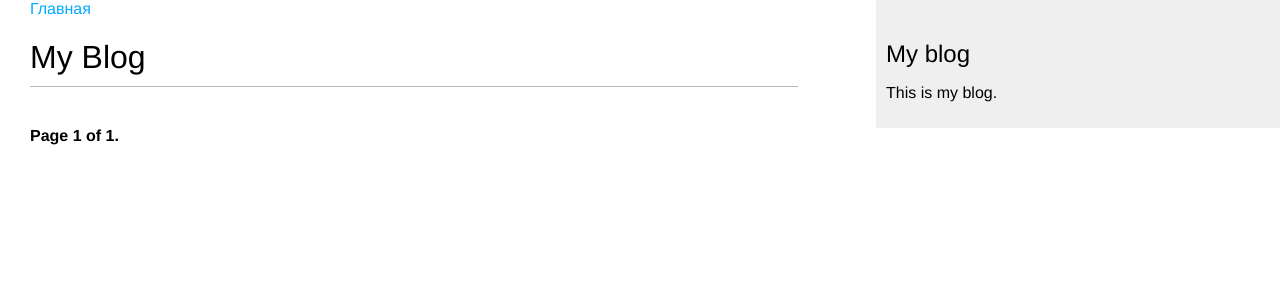
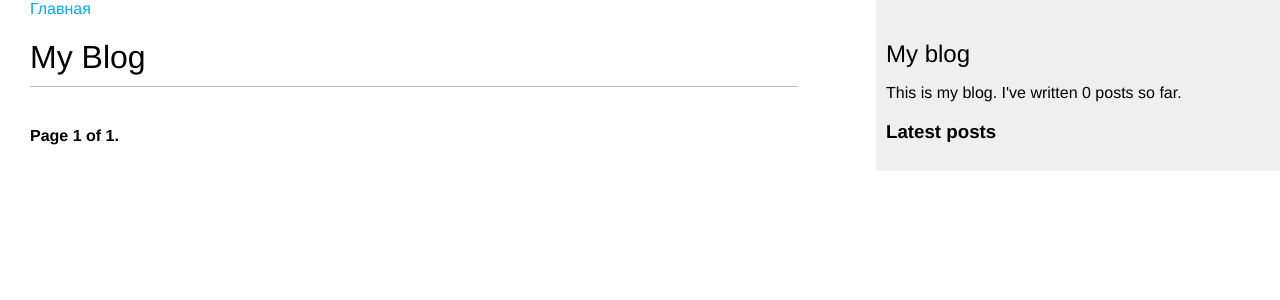
Before and after one commit to yanapoteshkina/pumpkin-blog, a Django app: page / in a window 1280 px wide. Shown: the top 300 px of the page. Run offline with Django 4.2, Linux system fonts and the light colour scheme; data that the repository does not hold is empty.

Commit message:
Добавили сайдбар с тегами

```diff
--- a/pumpkin/blog/templates/blog/base.html
+++ b/pumpkin/blog/templates/blog/base.html
@@ -1,3 +1,5 @@
+{% load blog_tags %}
+
 {% load static %}
 <!DOCTYPE html>
 <html>
@@ -15,7 +17,13 @@
   </div>
   <div id="sidebar">
     <h2>My blog</h2>
-    <p>This is my blog.</p>
+    <p>
+    This is my blog.
+    I've written {% total_posts %} posts so far.
+    </p>
+    <h3>Latest posts</h3>
+    {% show_latest_posts 3 %}
+
   </div>
 </body>
 </html>
--- /dev/null
+++ b/pumpkin/blog/templates/blog/post/latest_posts.html
@@ -0,0 +1,7 @@
+<ul>
+    {% for post in latest_posts %}
+    <li>
+    <a href="{{ post.get_absolute_url }}">{{ post.title }}</a>
+    </li>
+    {% endfor %}
+   </ul>
--- /dev/null
+++ b/pumpkin/blog/templatetags/blog_tags.py
@@ -0,0 +1,14 @@
+from django import template
+from ..models import Post
+
+
+register = template.Library()
+
+@register.simple_tag
+def total_posts():
+    return Post.published.count()
+
+@register.inclusion_tag('blog/post/latest_posts.html')
+def show_latest_posts(count=5):
+ latest_posts = Post.published.order_by('-publish')[:count]
+ return {'latest_posts': latest_posts}
```
Also changed, not shown: pumpkin/blog/templatetags/__init__.py (added).
